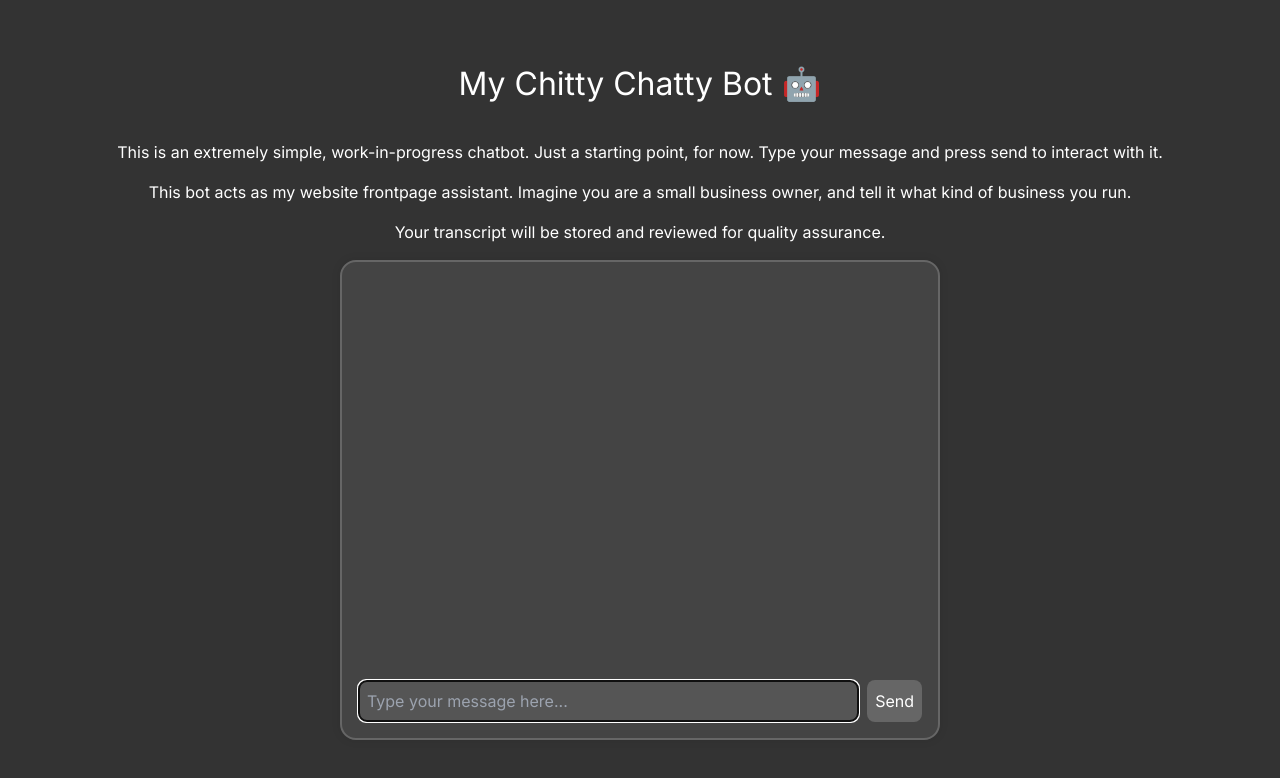
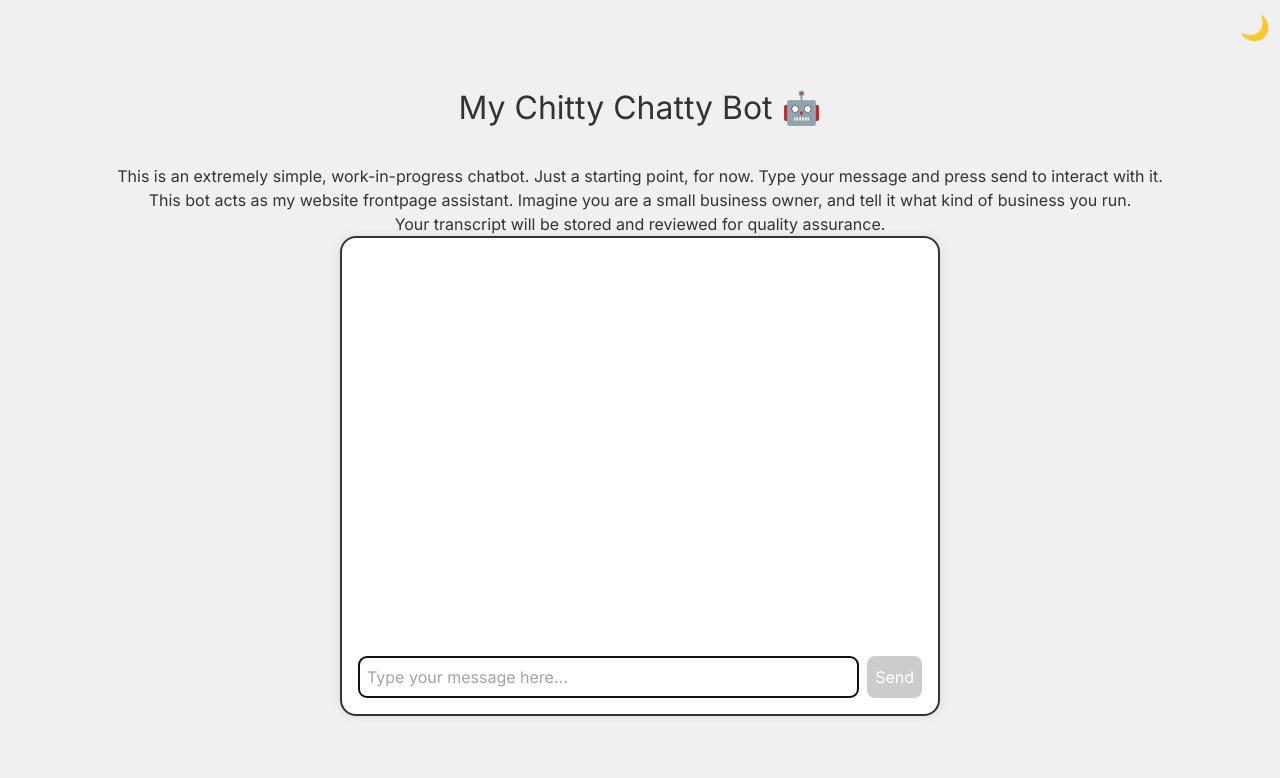
Before and after one commit to TheLegitSmit/AssistantBot, a Next.js app: page / in a window 1280 px wide. Shown: the top 778 px of the page. Built offline with nearby package versions, Linux system fonts and the light colour scheme.

Commit message:
ui improvements

```diff
--- a/app/page.tsx
+++ b/app/page.tsx
@@ -1,12 +1,166 @@
 'use client';
 
-import React, { useEffect, useRef } from 'react';
+import React, { useEffect, useRef, useState } from 'react';
 import { Message, useAssistant } from '@ai-sdk/react';
+import ReactMarkdown from 'react-markdown';
+import rehypeRaw from 'rehype-raw';
+import styled, { createGlobalStyle, ThemeProvider } from 'styled-components';
+
+const GlobalStyle = createGlobalStyle`
+  body {
+    margin: 0;
+    padding: 0;
+    font-family: Arial, sans-serif;
+  }
+`;
+
+const theme = {
+  light: {
+    background: '#f0f0f0',
+    chatBackground: '#ffffff',
+    text: '#333333',
+    userMessage: 'rgba(144, 238, 144, 0.3)',
+    assistantMessage: 'rgba(173, 216, 230, 0.3)',
+    input: '#ffffff',
+    inputText: '#333333',
+    button: '#0066cc',
+    buttonDisabled: '#cccccc',
+  },
+  dark: {
+    background: '#333333',
+    chatBackground: '#444444',
+    text: '#ffffff',
+    userMessage: 'rgba(144, 238, 144, 0.1)',
+    assistantMessage: 'rgba(173, 216, 230, 0.1)',
+    input: '#555555',
+    inputText: '#ffffff',
+    button: '#0099ff',
+    buttonDisabled: '#666666',
+  },
+};
+
+const Container = styled.div`
+  display: flex;
+  flex-direction: column;
+  justify-content: center;
+  align-items: center;
+  min-height: 100vh;
+  background-color: ${(props) => props.theme.background};
+  color: ${(props) => props.theme.text};
+  padding: 1em;
+`;
+
+const Header = styled.header`
+  font-size: 2em;
+  margin-bottom: 1em;
+`;
+
+const ChatContainer = styled.div`
+  padding: 1em;
+  background-color: ${(props) => props.theme.chatBackground};
+  border-radius: 1em;
+  box-shadow: 0 0 10px rgba(0,0,0,0.1);
+  width: 90%;
+  max-width: 600px;
+  height: 60vh;
+  display: flex;
+  flex-direction: column;
+  border: 2px solid ${(props) => props.theme.text};
+  @media (max-width: 600px) {
+    width: 95%;
+    height: 70vh;
+  }
+`;
+
+const MessageList = styled.div`
+  flex-grow: 1;
+  overflow-y: auto;
+  margin-bottom: 1em;
+  padding-right: 0.5em;
+`;
+
+const MessageBubble = styled.div<{ role: 'user' | 'assistant' }>`
+  margin-bottom: 0.5em;
+  padding: 0.5em;
+  border-radius: 0.5em;
+  background-color: ${(props) => props.role === 'assistant' ? props.theme.assistantMessage : props.theme.userMessage};
+  align-self: ${(props) => (props.role === 'assistant' ? 'flex-start' : 'flex-end')};
+  max-width: 80%;
+  word-wrap: break-word;
+  text-align: ${(props) => (props.role === 'assistant' ? 'left' : 'right')};
+`;
+
+const RoleName = styled.div`
+  font-weight: bold;
+  margin-bottom: 0.5em;
+`;
+
+const InputForm = styled.form`
+  display: flex;
+`;
+
+const Input = styled.input`
+  flex-grow: 1;
+  margin-right: 0.5em;
+  padding: 0.5em;
+  border: 1px solid ${(props) => props.theme.text};
+  border-radius: 0.5em;
+  background-color: ${(props) => props.theme.input};
+  color: ${(props) => props.theme.inputText};
+`;
+
+const Button = styled.button<{ disabled: boolean }>`
+  padding: 0.5em;
+  background-color: ${(props) => props.disabled ? props.theme.buttonDisabled : props.theme.button};
+  color: white;
+  border: none;
+  border-radius: 0.5em;
+  cursor: ${(props) => (props.disabled ? 'not-allowed' : 'pointer')};
+`;
+
+const TypingIndicator = styled.div`
+  display: flex;
+  justify-content: center;
+  margin-top: 1em;
+  span {
+    width: 10px;
+    height: 10px;
+    margin: 0 5px;
+    background-color: ${(props) => props.theme.text};
+    border-radius: 50%;
+    display: inline-block;
+    animation: bounce 1.4s infinite ease-in-out both;
+    &:nth-child(1) {
+      animation-delay: -0.32s;
+    }
+    &:nth-child(2) {
+      animation-delay: -0.16s;
+    }
+  }
+  @keyframes bounce {
+    0%, 80%, 100% {
+      transform: scale(0);
+    }
+    40% {
+      transform: scale(1.0);
+    }
+  }
+`;
+
+const ThemeToggle = styled.button`
+  position: absolute;
+  top: 10px;
+  right: 10px;
+  background: none;
+  border: none;
+  color: ${(props) => props.theme.text};
+  cursor: pointer;
+  font-size: 1.5em;
+`;
 
 export default function Chat() {
-  const { status, messages, input, submitMessage, handleInputChange } =
-    useAssistant({ api: '/api/assistant' });
-
+  const { status, messages, input, submitMessage, handleInputChange } = useAssistant({ api: '/api/assistant' });
+  const [isDarkMode, setIsDarkMode] = useState(false);
   const messagesEndRef = useRef<HTMLDivElement>(null);
   const inputRef = useRef<HTMLInputElement>(null);
 
@@ -34,80 +188,63 @@ export default function Chat() {
     }
   };
 
+  const toggleTheme = () => {
+    setIsDarkMode(!isDarkMode);
+  };
+
+  const renderers = {
+    a: ({ href, children }: { href: string; children: React.ReactNode }) => (
+      <a href={href} target="_blank" rel="noopener noreferrer" style={{ color: isDarkMode ? 'lightblue' : 'blue' }}>
+        {children}
+      </a>
+    ),
+  };
+
   return (
-    <div style={{ display: 'flex', flexDirection: 'column', justifyContent: 'center', alignItems: 'center', height: '100vh', backgroundColor: '#333', color: '#fff', margin: 0, padding: '1em' }}>
-      <header style={{ fontSize: '2em', marginBottom: '1em' }}>My Chitty Chatty Bot 🤖</header>
-      <p style={{ marginBottom: '1em', textAlign: 'center' }}>This is an extremely simple, work-in-progress chatbot. Just a starting point, for now. Type your message and press send to interact with it.</p>
-      <p style={{ marginBottom: '1em', textAlign: 'center' }}>This bot acts as my website frontpage assistant. Imagine you are a small business owner, and tell it what kind of business you run.</p>
-      <p style={{ marginBottom: '1em', textAlign: 'center' }}>Your transcript will be stored and reviewed for quality assurance.</p>
-      <div style={{
-        padding: '1em',
-        backgroundColor: '#444',
-        borderRadius: '1em',
-        boxShadow: '0 0 10px rgba(0,0,0,0.1)',
-        width: '90%',
-        maxWidth: '600px',
-        height: '60vh',
-        display: 'flex',
-        flexDirection: 'column',
-        border: '2px solid #666' // Added border
-      }}>
-        <div style={{ flexGrow: 1, overflowY: 'auto', marginBottom: '1em', paddingRight: '0.5em' }}>
+    <ThemeProvider theme={isDarkMode ? theme.dark : theme.light}>
+      <GlobalStyle />
+      <Container>
+        <ThemeToggle onClick={toggleTheme}>
+          {isDarkMode ? '☀️' : '🌙'}
+        </ThemeToggle>
+        <Header>My Chitty Chatty Bot 🤖</Header>
+        <p>This is an extremely simple, work-in-progress chatbot. Just a starting point, for now. Type your message and press send to interact with it.</p>
+        <p>This bot acts as my website frontpage assistant. Imagine you are a small business owner, and tell it what kind of business you run.</p>
+        <p>Your transcript will be stored and reviewed for quality assurance.</p>
+        <ChatContainer>
+          <MessageList>
             {messages.map((m: Message) => (
-            <div key={m.id} style={{
-              marginBottom: '0.5em',
-              padding: '0.5em',
-              borderRadius: '0.5em',
-              backgroundColor: m.role === 'assistant' ? 'rgba(173, 216, 230, 0.1)' : 'rgba(144, 238, 144, 0.1)',
-              alignSelf: m.role === 'assistant' ? 'flex-start' : 'flex-end',
-              maxWidth: '80%',
-              display: 'flex',
-              justifyContent: m.role === 'assistant' ? 'flex-start' : 'flex-end' // Align text
-            }}>
-              <p style={{ color: m.role === 'assistant' ? 'lightblue' : 'lightgreen', margin: 0 }}>
-                <strong>{m.role === 'assistant' ? 'SmitBot 3000' : 'You'}:</strong> {m.role !== 'data' && m.content}
-                {m.role === 'data' && (
-                  <>
-                    {(m.data as any).description}
-                    <br />
-                    <pre className={'bg-gray-200'}>
-                      {JSON.stringify(m.data, null, 2)}
-                    </pre>
-                  </>
-                )}
-              </p>
-            </div>
+              <MessageBubble key={m.id} role={m.role as 'user' | 'assistant'}>
+                <RoleName>{m.role === 'assistant' ? 'SmitBot 3000' : 'You'}:</RoleName>
+                <ReactMarkdown rehypePlugins={[rehypeRaw]} components={renderers} children={m.role === 'assistant' ? `${m.content}` : `${m.content}`} />
+                <small>{new Date().toLocaleTimeString()}</small>
+              </MessageBubble>
             ))}
             <div ref={messagesEndRef} />
-        </div>
-        <form onSubmit={handleSubmit} style={{ display: 'flex' }}>
-          <input
+          </MessageList>
+          <InputForm onSubmit={handleSubmit}>
+            <Input
               ref={inputRef}
               disabled={status !== 'awaiting_message'}
               value={input}
               placeholder="Type your message here..."
               onChange={handleInputChange}
               onKeyPress={handleKeyPress}
-            style={{ flexGrow: 1, marginRight: '0.5em', padding: '0.5em', border: '1px solid #ccc', borderRadius: '0.5em', backgroundColor: '#555', color: '#fff' }}
+              aria-label="Chat message"
             />
-          <button
-            type="submit"
-            disabled={status !== 'awaiting_message' || !input.trim()}
-            style={{
-              padding: '0.5em',
-              backgroundColor: status !== 'awaiting_message' || !input.trim() ? '#666' : 'blue',
-              color: 'white',
-              borderRadius: '0.5em',
-              cursor: status !== 'awaiting_message' || !input.trim() ? 'not-allowed' : 'pointer'
-            }}
-          >
+            <Button type="submit" disabled={status !== 'awaiting_message' || !input.trim()} aria-label="Send message">
               Send
-          </button>
-        </form>
-      </div>
+            </Button>
+          </InputForm>
+        </ChatContainer>
         {status !== 'awaiting_message' && (
-        <p style={{ marginTop: '1em', color: 'lightgray' }}>Bot is typing...</p>
+          <TypingIndicator>
+            <span></span>
+            <span></span>
+            <span></span>
+          </TypingIndicator>
         )}
-    </div>
+      </Container>
+    </ThemeProvider>
   );
 }
--- a/package.json
+++ b/package.json
@@ -9,6 +9,7 @@
     "lint": "next lint"
   },
   "dependencies": {
+    "@types/styled-components": "^5.1.34",
     "@vercel/analytics": "^1.2.2",
     "@vercel/kv": "^1.0.1",
     "ai": "^3.1.37",
@@ -17,7 +18,10 @@
     "next": "^14.2.3",
     "openai": "^4.51.0",
     "react": "^18",
-    "react-dom": "^18"
+    "react-dom": "^18",
+    "react-markdown": "^9.0.1",
+    "rehype-raw": "^7.0.0",
+    "styled-components": "^6.1.11"
   },
   "devDependencies": {
     "@types/node": "^20",
```
Also changed, not shown: 1 other file (tests, documents, lock files or other folders). Lines whose indentation alone changed are shown as unchanged.
